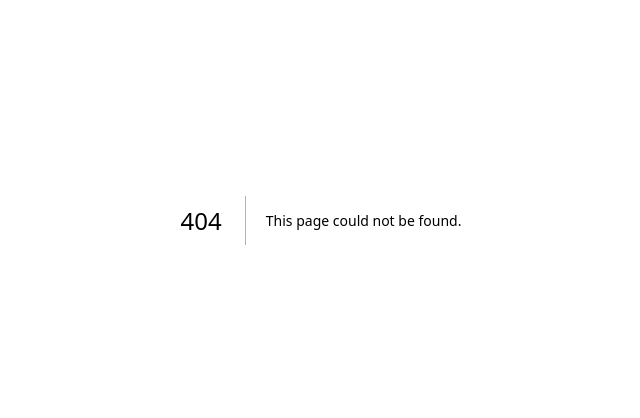
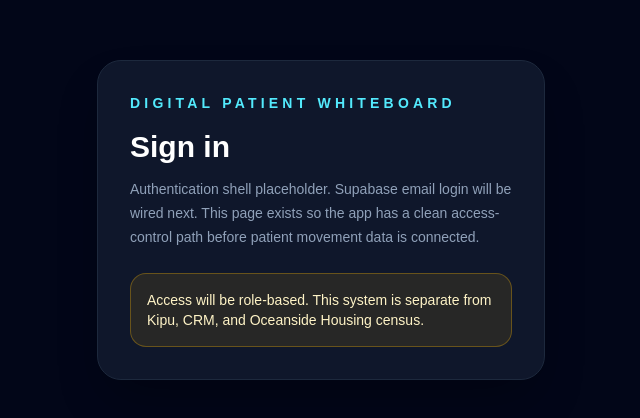
Before and after one commit to Derek561/digital-patient-whiteboard, a Next.js app: page /login in a window 1280 px wide. Before the commit this address had no page. Shown: the part 180-598 px from the top of the page, without its empty margins (319-959 px from the left). Built offline with nearby package versions, Linux system fonts and the light colour scheme.

Commit message:
Add login page shell

```diff
--- /dev/null
+++ b/src/app/login/page.tsx
@@ -0,0 +1,24 @@
+export default function LoginPage() {
+  return (
+    <main className="flex min-h-screen items-center justify-center bg-slate-950 px-6 text-slate-100">
+      <section className="w-full max-w-md rounded-3xl border border-slate-800 bg-slate-900 p-8 shadow-2xl shadow-black/30">
+        <p className="text-sm font-semibold uppercase tracking-[0.3em] text-cyan-300">
+          Digital Patient Whiteboard
+        </p>
+
+        <h1 className="mt-4 text-3xl font-bold text-white">Sign in</h1>
+
+        <p className="mt-3 text-sm leading-6 text-slate-400">
+          Authentication shell placeholder. Supabase email login will be wired
+          next. This page exists so the app has a clean access-control path
+          before patient movement data is connected.
+        </p>
+
+        <div className="mt-6 rounded-2xl border border-amber-400/30 bg-amber-400/10 p-4 text-sm text-amber-100">
+          Access will be role-based. This system is separate from Kipu, CRM, and
+          Oceanside Housing census.
+        </div>
+      </section>
+    </main>
+  );
+}
```
